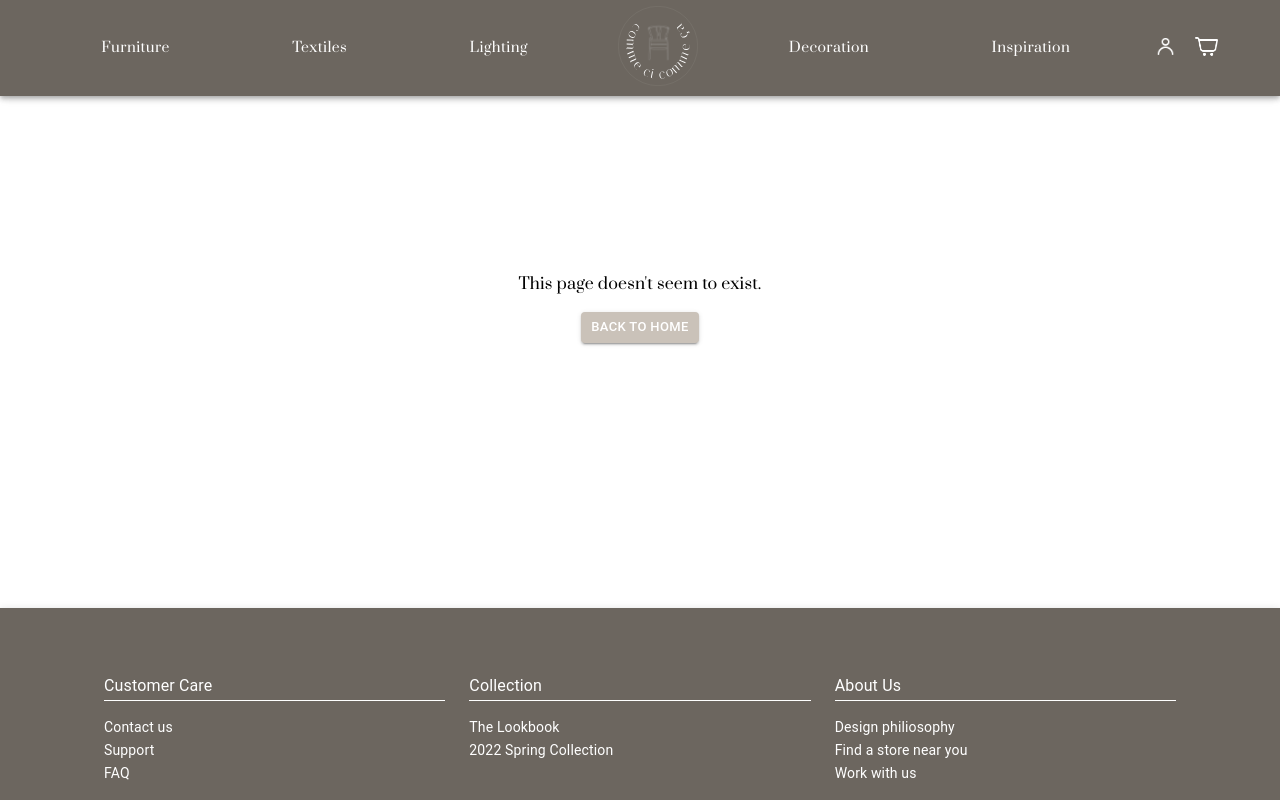
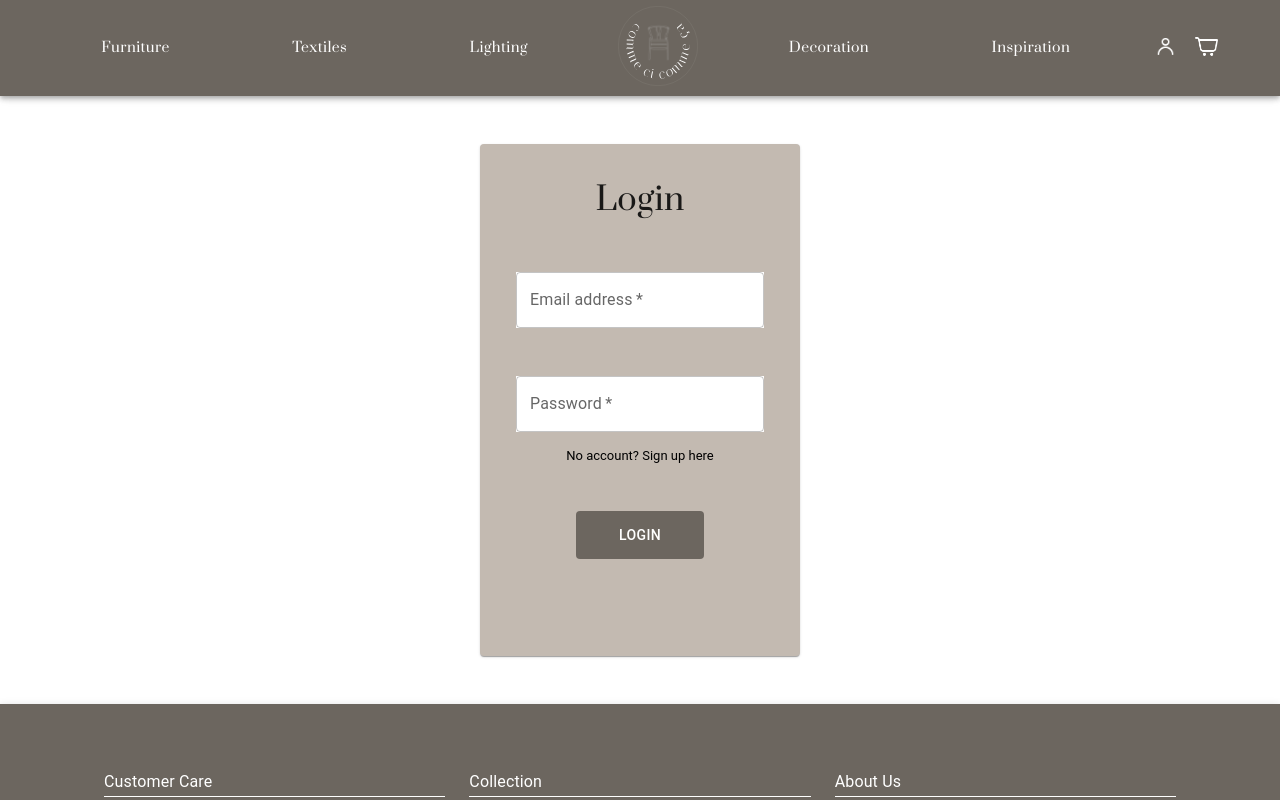
Before and after one commit to millie-wy/slutprojekt-webbshop, a React (Create React App) app in the folder client/: page /login in a window 1280 px wide. Shown: the top 800 px of the page. Built offline with nearby package versions, Linux system fonts and the light colour scheme; a web font is replaced by a local one.

Commit message:
login component created

```diff
--- a/client/src/App.tsx
+++ b/client/src/App.tsx
@@ -11,6 +11,8 @@ import StartPage from "./components/StartPage";
 import ProductProvider from "./context/AdminPageContext";
 import CartProvider from "./context/CartContextProvider";
 import OrderProvider from "./context/OrderContextProvider";
+import Login from "./components/Login";
+import Signup from "./components/Signup";
 
 function App() {
   return (
@@ -43,6 +45,9 @@ function App() {
                 {/* added a quick fix in AdminPage component for now */}
                 <Route path="/admin" element={<AdminPage />} />
                 <Route path="/checkoutpage" element={<CheckoutPage />} />
+                <Route path="/login" element={<Login />} />
+                <Route path="/signup" element={<Signup />} />
+
                 <Route path="*" element={<NotFound />} />
               </Route>
             </Routes>
--- a/client/src/components/Header.tsx
+++ b/client/src/components/Header.tsx
@@ -18,6 +18,7 @@ import userIcon from "../assets/icons/icon-user.webp";
 import logo from "../assets/images/logo.svg";
 import { useCart } from "../context/CartContextProvider";
 import { sumQuantity } from "../Helper";
+import LoginIcon from '@mui/icons-material/Login';
 
 interface Page {
   label: string;
@@ -66,8 +67,8 @@ function Header() {
   const icons = () => {
     return (
       <div className={iconsContainer}>
-        <Link to="/admin">
-          <img className={icon} src={userIcon} alt="admin" />
+        <Link to="/login">
+          <img className={icon} src={userIcon} alt="login" />
         </Link>
         <Link className={quantityIcon} to="/checkoutpage">
           <Badge
--- /dev/null
+++ b/client/src/components/Login.tsx
@@ -0,0 +1,67 @@
+import { Box, Button, Container, Paper, TextField, Typography } from "@mui/material";
+import { Link } from "react-router-dom";
+
+
+
+
+
+function Login() {
+    return (
+        <Container>
+            <Paper sx={{
+                backgroundColor: '#C3BAB1',
+                height: '30rem',
+                width: '20rem',
+                paddingTop: '2rem',
+                marginTop: '3rem',
+                marginBottom: '3rem',
+                marginRight: 'auto',
+                marginLeft: 'auto'
+            }}>
+                <Typography sx={{ textAlign: 'center', fontSize: '2rem', fontFamily: "Prata", }}>Login</Typography>
+
+                <Box sx={{display: 'flex', alignItems: 'center', flexDirection: 'column'}}>
+                <Box >
+                <TextField
+                sx={{marginTop:'3rem', backgroundColor: '#fff'}}
+                required
+                label="Email address"
+                >
+
+                </TextField>
+                </Box>
+                <TextField
+                sx={{marginTop: '3rem', backgroundColor: '#fff'}}
+                required
+                label="Password"
+                >
+
+                </TextField>
+                <Link to="/signup"
+                style={{textDecoration:'none', color: 'black', marginTop: '1rem', fontSize: '13px'}}>
+                No account? Sign up here
+                </Link>
+
+                <Button
+                sx={{
+                marginTop: '3rem',
+                backgroundColor: '#6C665F',
+                color:'#fff',
+                width: '8rem',
+                height: '3rem',
+                '&:hover': {
+                    backgroundColor: '#857d75',
+                }
+                }}
+                >Login</Button>
+
+                </Box>
+
+
+
+            </Paper>
+        </Container>
+    );
+}
+
+export default Login;
--- /dev/null
+++ b/client/src/components/Signup.tsx
@@ -0,0 +1,9 @@
+function Signup() {
+    return (
+        <div>
+            Signup
+        </div>
+    );
+}
+
+export default Signup;
```
Also changed, not shown: 2 other files (tests, documents, lock files or other folders).
